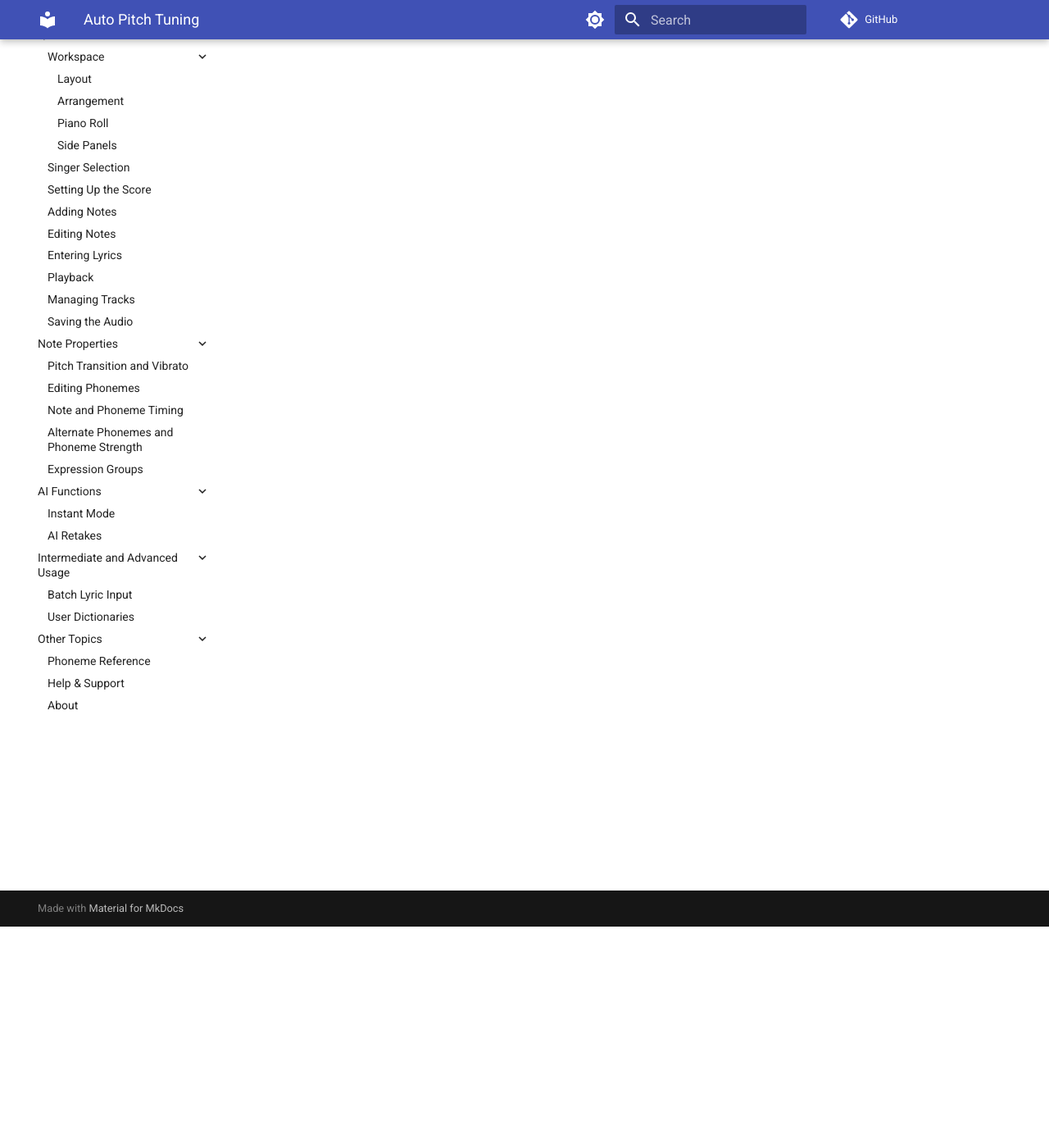
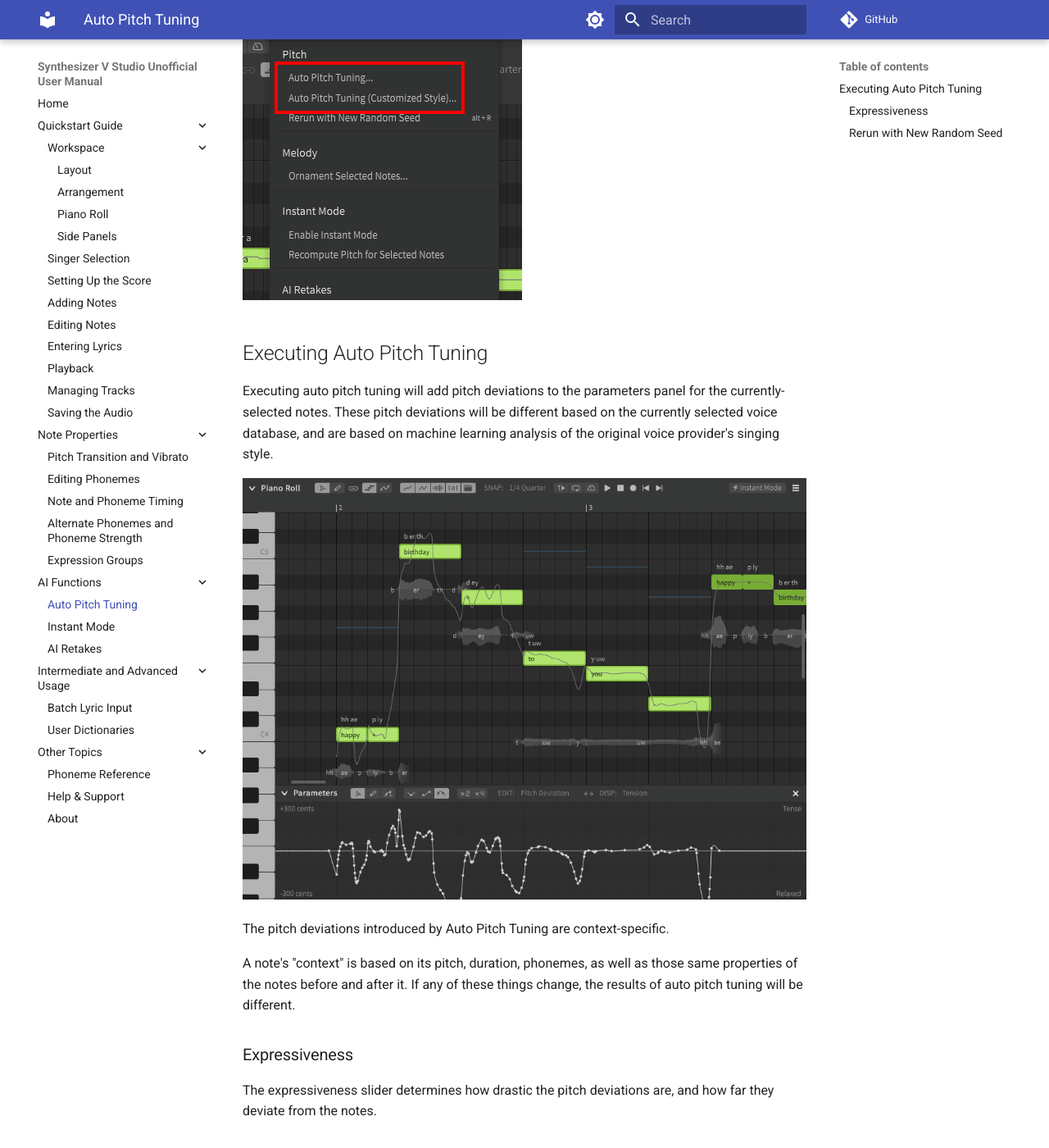
Before and after one commit to claire-west/svstudio-manual, an MkDocs documentation site: the page built from docs/ai-functions/auto-pitch-tuning.md, in a window 1280 px wide and 1400 px high, scrolled down 270 px. Shown: the whole window at 82% size. Built offline with MkDocs 1.6.1 and Material for MkDocs 9.7.7, drawn with Linux system fonts in a browser that asks for light colours; comment, search, counter and statistics services are not loaded; some of the changed text lies outside the part shown.

Commit message:
Add auto pitch tuning page

```diff
--- a/docs/ai-functions/auto-pitch-tuning.md
+++ b/docs/ai-functions/auto-pitch-tuning.md
@@ -1,6 +1,30 @@
 # Auto Pitch Tuning
 
+Auto pitch tuning is a function found under the "Auto-Process" top menu. The "(Customized Style)" option offers additional vibrato and overshoot sliders when using the Pro edition.
 
+![Auto-Process Menu](/img/ai-functions/auto-pitch-tuning-option.png)
+
+## Executing Auto Pitch Tuning
+
+Executing auto pitch tuning will add pitch deviations to the parameters panel for the currently-selected notes. These pitch deviations will be different based on the currently selected voice database, and are based on machine learning analysis of the original voice provider's singing style.
+
+![Auto Pitch Tuning](/img/ai-functions/auto-pitch-tuning.png)
+
+The pitch deviations introduced by Auto Pitch Tuning are context-specific.
+
+A note's "context" is based on its pitch, duration, phonemes, as well as those same properties of the notes before and after it. If any of these things change, the results of auto pitch tuning will be different.
+
+### Expressiveness
+The expressiveness slider determines how drastic the pitch deviations are, and how far they deviate from the notes.
+
+<figure markdown>
+  ![Expressiveness Side-by-side](/img/ai-functions/auto-pitch-tuning-expressiveness-crop.png)
+  <figcaption>Expressiveness setting of 100 (left) and 25 (right)</figcaption>
+</figure>
+
+### Rerun with New Random Seed
+
+The "Rerun with New Random Seed" option will generate a different pitch curve, even if the note's context has not changed. This can be used to cycle through different "takes".
 
 ---
 
--- a/mkdocs.yml
+++ b/mkdocs.yml
@@ -25,11 +25,10 @@
     - Alternate Phonemes and Phoneme Strength: note-properties/alternate-phonemes.md
     - Expression Groups: note-properties/expression-groups.md
   - AI Functions:
-    # - Auto Pitch Tuning: ai-functions/auto-pitch-tuning.md
+    - Auto Pitch Tuning: ai-functions/auto-pitch-tuning.md
     - Instant Mode: ai-functions/instant-mode.md
     - AI Retakes: ai-functions/ai-retakes.md
     # - Vocal Modes: ai-functions/vocal-modes.md
-    # - Cross-lingual Synthesis: ai-functions/cross-lingual-synthesis.md
   # - Parameters:
   #   - Parameters Panel: parameters/parameters-panel.md
   #   - Editing Parameters: parameters/editing-parameters.md
```
Also changed, not shown: docs/img/ai-functions/auto-pitch-tuning-expressiveness-crop.png (added), docs/img/ai-functions/auto-pitch-tuning-option.png (added), docs/img/ai-functions/auto-pitch-tuning.png (added), 2 other files.
